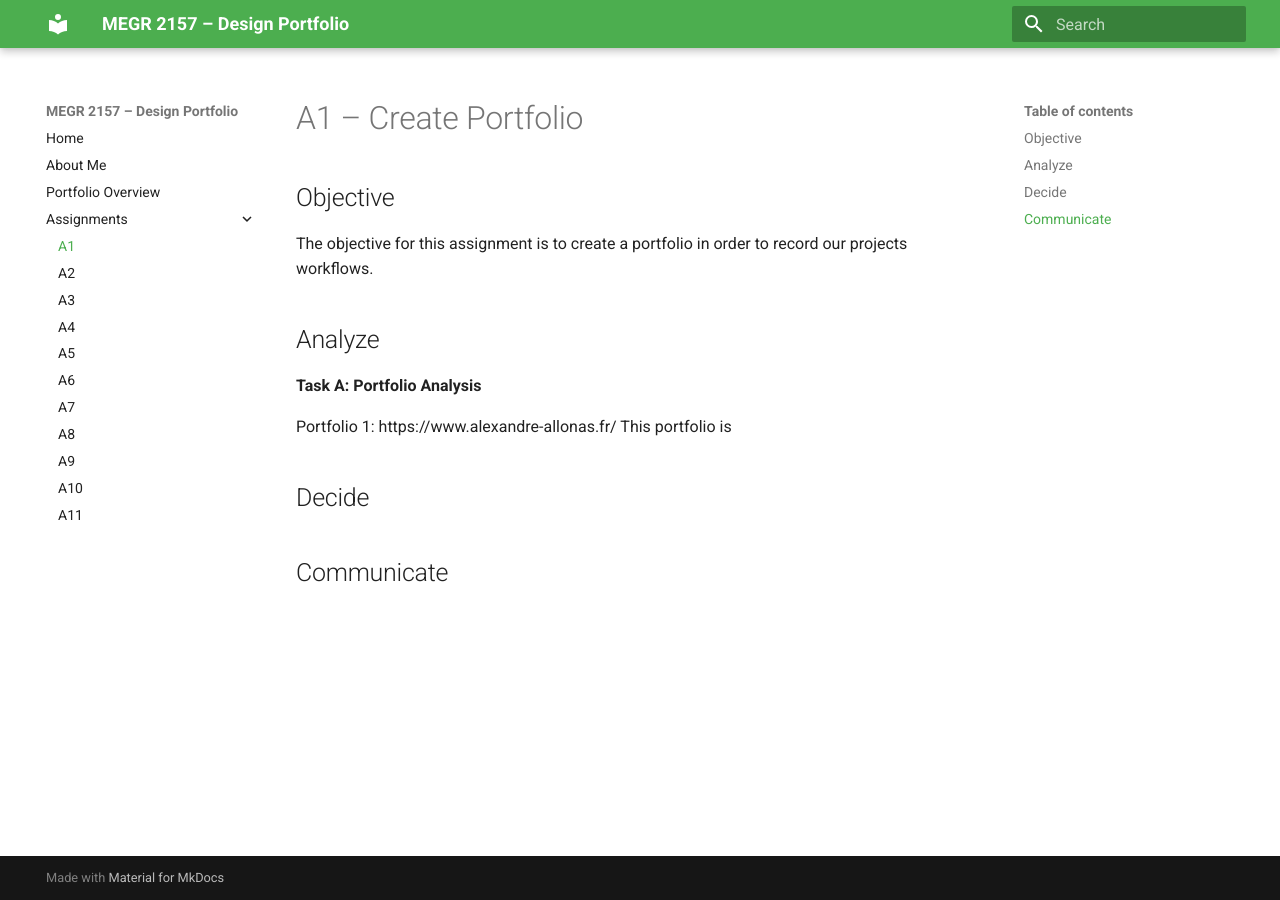
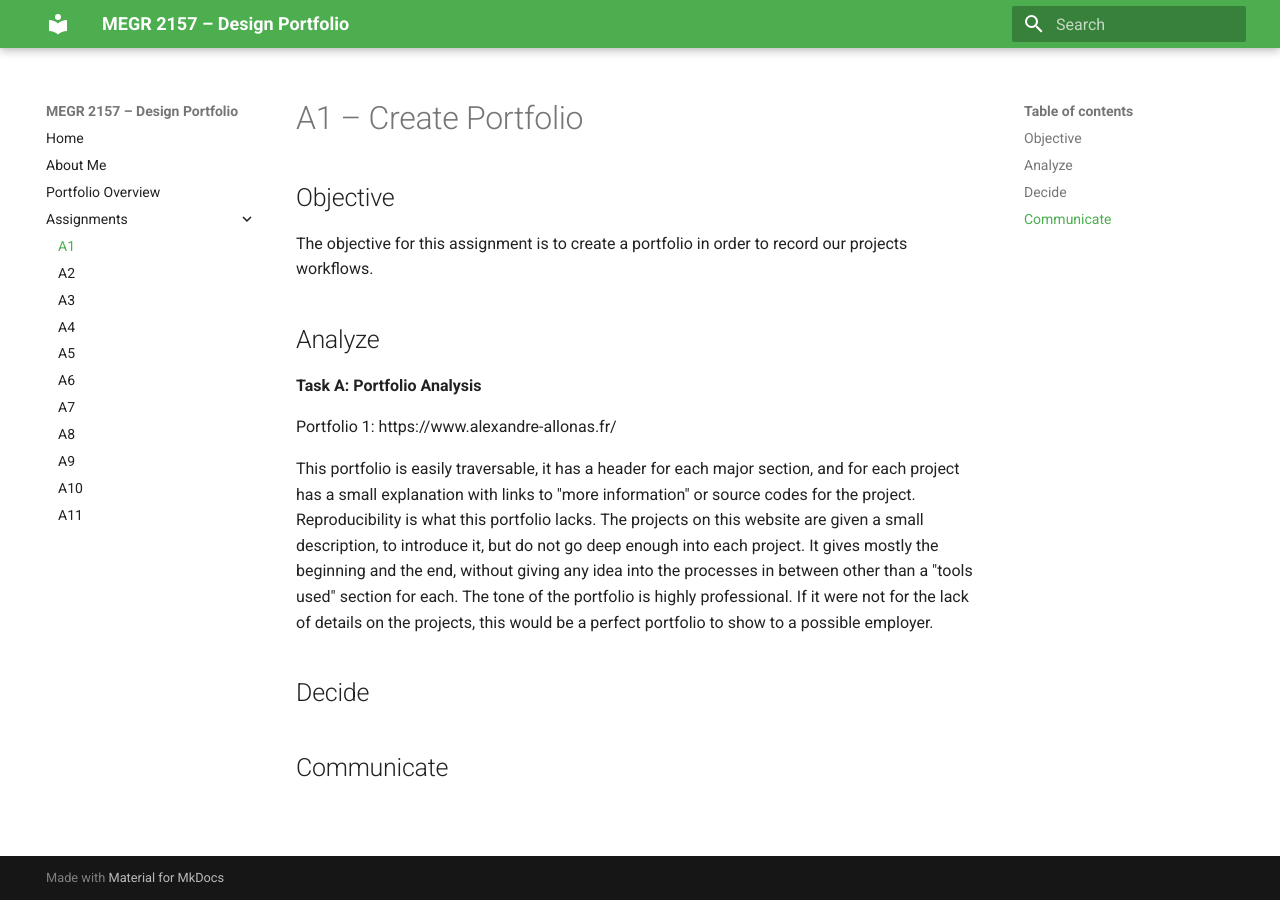
Before and after one commit to mgrego35/megr2156-portfolio, an MkDocs documentation site: the page built from docs/assignments/A01/index.md, in a window 1280 px wide. Built offline with MkDocs 1.6.1 and Material for MkDocs 9.7.7, drawn with Linux system fonts in a browser that asks for light colours.

Commit message:
Enhance analysis of Portfolio 1
Expanded the analysis of Portfolio 1 to include details on its structure, strengths, and weaknesses.

```diff
--- a/docs/assignments/A01/index.md
+++ b/docs/assignments/A01/index.md
@@ -7,7 +7,8 @@ The objective for this assignment is to create a portfolio in order to record ou
 **Task A: Portfolio Analysis**
 
 Portfolio 1: https://www.alexandre-allonas.fr/
-This portfolio is
+
+This portfolio is easily traversable, it has a header for each major section, and for each project has a small explanation with links to "more information" or source codes for the project. Reproducibility is what this portfolio lacks. The projects on this website are given a small description, to introduce it, but do not go deep enough into each project. It gives mostly the beginning and the end, without giving any idea into the processes in between other than a "tools used" section for each. The tone of the portfolio is highly professional. If it were not for the lack of details on the projects, this would be a perfect portfolio to show to a possible employer.
 
 ## Decide
 
```
